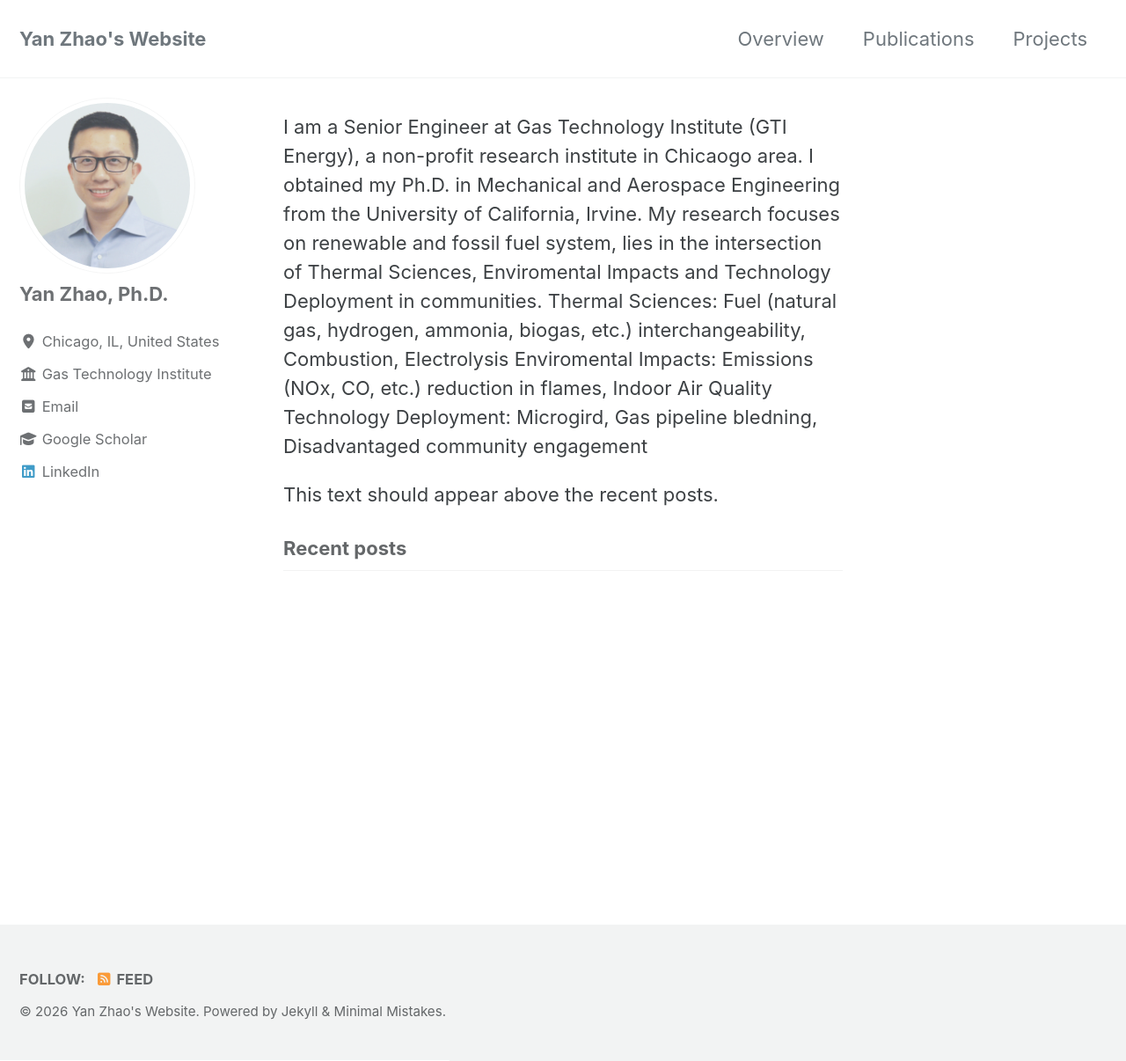
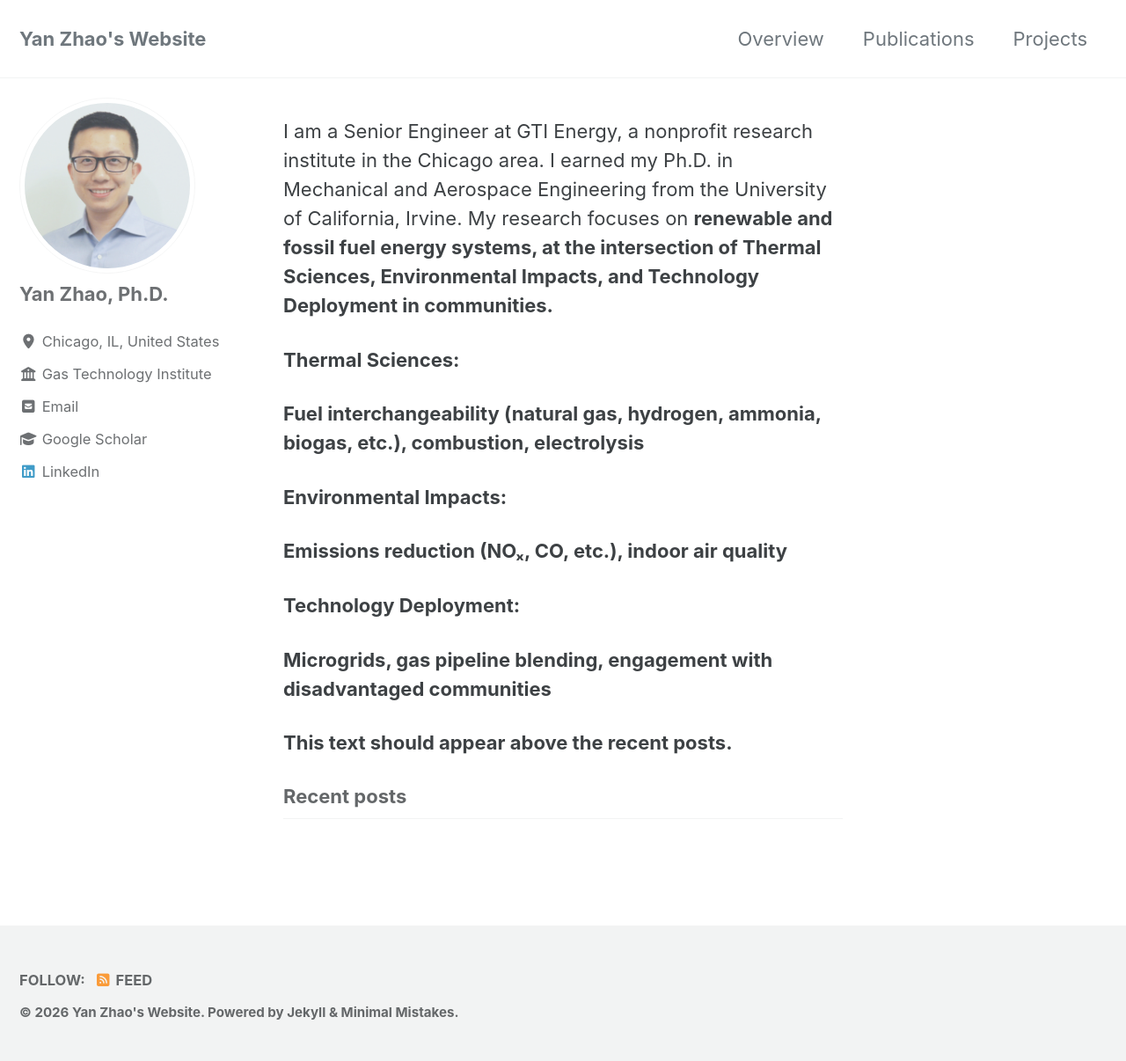
Before and after one commit to yanzhaoenergy/yanzhaoenergy.github.io, a Jekyll site: the page built from index.html, in a window 1280 px wide and 1206 px high. Shown: the whole window at 88% size. Built offline with Jekyll 4.4.1, drawn with Linux system fonts in a browser that asks for light colours; cached includes are drawn as plain includes; the list of posts is cut into pages by our own code.

Commit message:
Update index.html

```diff
--- a/index.html
+++ b/index.html
@@ -3,11 +3,18 @@ layout: home
 author_profile: true
 ---
 
-I am a Senior Engineer at Gas Technology Institute (GTI Energy), a non-profit research institute in Chicaogo area.
-I obtained my Ph.D. in Mechanical and Aerospace Engineering from the University of California, Irvine.
-My research focuses on renewable and fossil fuel system, lies in the intersection of Thermal Sciences, Enviromental Impacts and Technology Deployment in communities.
-Thermal Sciences: Fuel (natural gas, hydrogen, ammonia, biogas, etc.) interchangeability, Combustion, Electrolysis
-Enviromental Impacts: Emissions (NOx, CO, etc.) reduction in flames, Indoor Air Quality
-Technology Deployment: Microgird, Gas pipeline bledning, Disadvantaged community engagement
+<p>I am a Senior Engineer at GTI Energy, a nonprofit research institute in the Chicago area.
+I earned my Ph.D. in Mechanical and Aerospace Engineering from the University of California, Irvine.
+My research focuses on <strong>renewable and fossil fuel energy systems<strong>, at the intersection of <strong>Thermal Sciences<strong>,
+<strong>Environmental Impacts<strong>, and <strong>Technology Deployment<strong> in communities. <p>
+
+<p><strong>Thermal Sciences:<strong><p>
+<p>Fuel interchangeability (natural gas, hydrogen, ammonia, biogas, etc.), combustion, electrolysis<p>
+
+<p><strong>Environmental Impacts:<strong><p>
+Emissions reduction (NOₓ, CO, etc.), indoor air quality
+
+<p><strong>Technology Deployment:<strong><p>
+<p>Microgrids, gas pipeline blending, engagement with disadvantaged communities<p>
 
 <p>This text should appear above the recent posts.</p>
```
